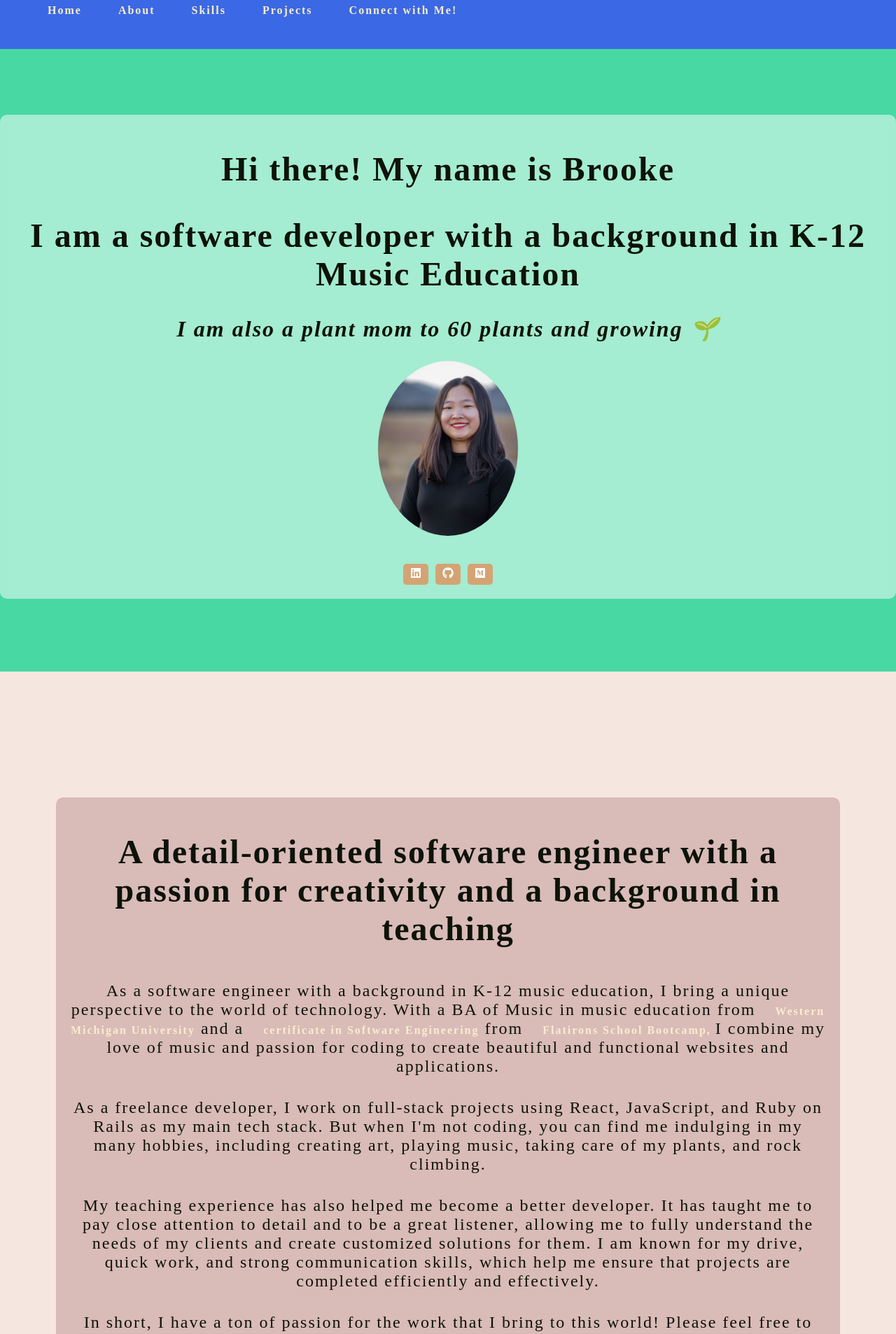
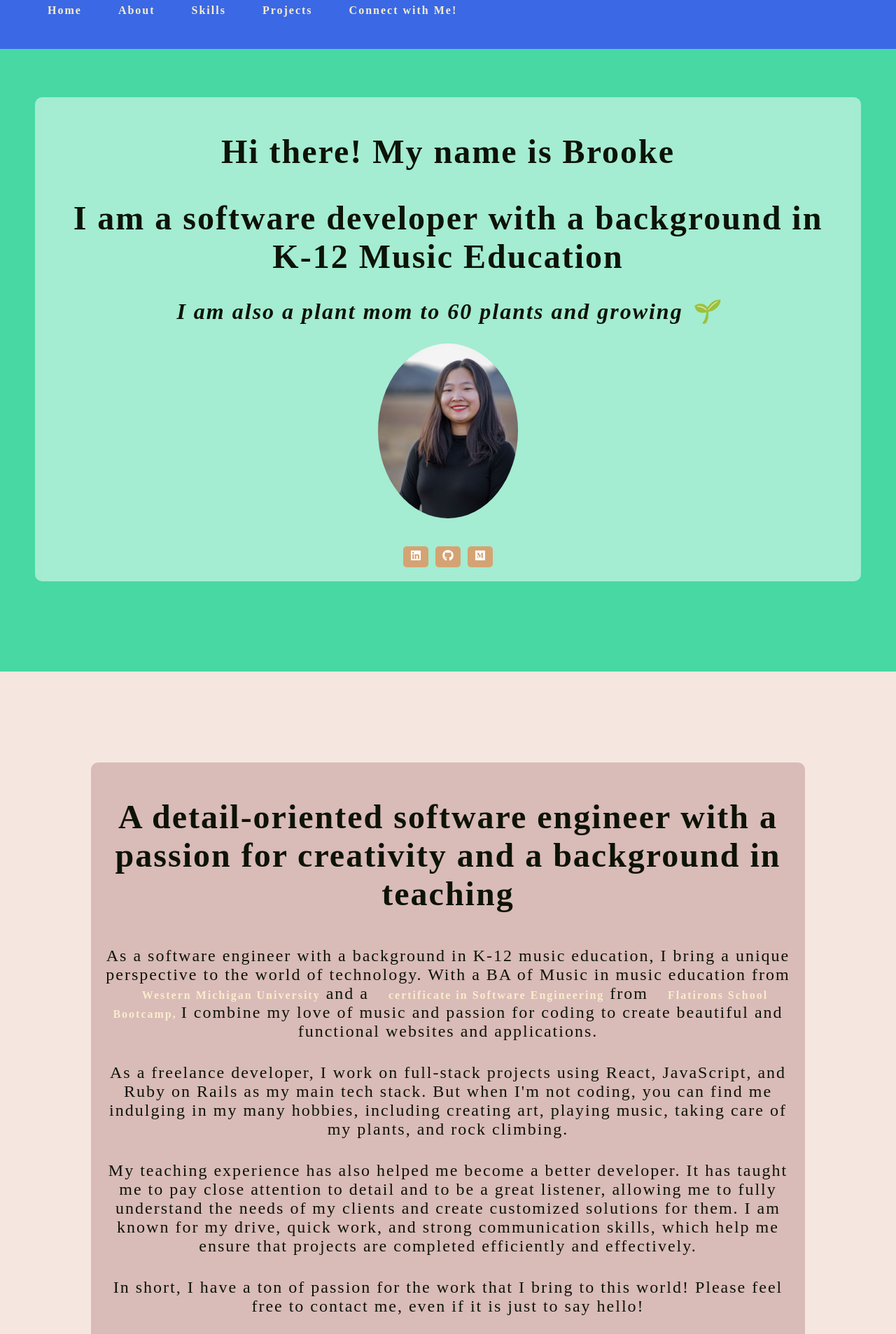
Before and after one commit to brooke-dev/netlify-portfolio, a React (Create React App) app: page / in a window 1280 px wide. Shown: the part 40-1947 px from the top of the page at 70% size. Built offline with nearby package versions, Linux system fonts and the light colour scheme; a web font is replaced by a local one.

Commit message:
color, and margin

```diff
--- a/src/App.css
+++ b/src/App.css
@@ -110,10 +110,7 @@ html {
   flex-direction: column;
   align-items: center;
   justify-content: center;
-  /* background-image: url('https://lh3.googleusercontent.com/pw/AMWts8CEu6cVQ3emsphkNRq_gU4MXla2BK1aIcmLPlPpRjsQgSKAmbVCYVt7u10p1LZ-ftfld-MZg24TUxNJ5h3zY278EfI-8MDqG_IkbFCwbOr_KDuQ2w57BQ6tlgDfkbnJhre-LS-3Hl3dlo0xwXkaxwQG1Q=w1704-h1278-s-no?authuser=1'); */
   background-color: rgb(72,216,164);
-  background-repeat: no-repeat;
-  background-size: cover;
   z-index: -1;
 }
 
@@ -125,8 +122,6 @@ html {
   /* height: 100vh; */
   padding: 5rem;
   text-align: center;
-  /* background: linear-gradient(to bottom left, var(--platinum) 50%, var(--mellow-yellow) 50%) no-repeat top right/100vw 100vh, linear-gradient(to bottom right, var(--platinum) 75%, rgb(250, 237, 205) 50%); */
-  /* background-image: url('https://lh3.googleusercontent.com/pw/AMWts8DVSL_7ZsYhMhytP36IvpLJZWSO8ztjNnMsGuSkFm8PN4Ny6icOcz5HcW7lTg4qtkz_mDeQNNAKcCRnz077b_Bq2MbOrtPrweuzp4azM8O1U5Gm8mpZ0Gj7yBrHwROSIAlGKczkOEUnBIfSVRrVAhn9pw=w1239-h929-no?authuser=0'); */
   background-color: rgb(246, 230,224);
   background-repeat: no-repeat;
   background-size: cover;
--- a/src/NavBarFolder/About.css
+++ b/src/NavBarFolder/About.css
@@ -1,6 +1,7 @@
 .about-words{
   z-index: 2;
-  margin-top: 100px;
+  margin: 50px;
+  /* margin-top: 100px; */
   backdrop-filter: blur(4px);
   /* background-color: rgba(255, 255, 255, 0.5); */
   background-color: rgba(188,143,143, 0.5);
--- a/src/NavBarFolder/Home.css
+++ b/src/NavBarFolder/Home.css
@@ -1,9 +1,9 @@
 
 .home-words{
   z-index: 2;
-  margin-top: 150px;
+  /* margin-top: 150px; */
+  margin: 50px;
   backdrop-filter: blur(4px);
-  /* background-color: rgba(188,143,143, 0.5); */
   background-color: rgba(255,255,255, 0.5);
   padding: 10px 20px;
   border-radius: 10px;
@@ -71,6 +71,8 @@
     }
   }
 
+
+
   @media (min-width: 601px) and (max-width: 1200px) {
     #home {
       padding-top: 200px;
```
